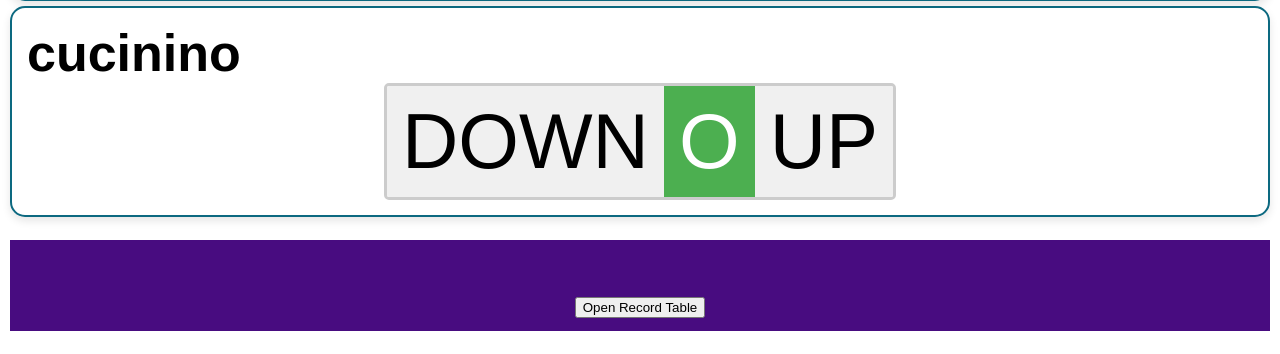
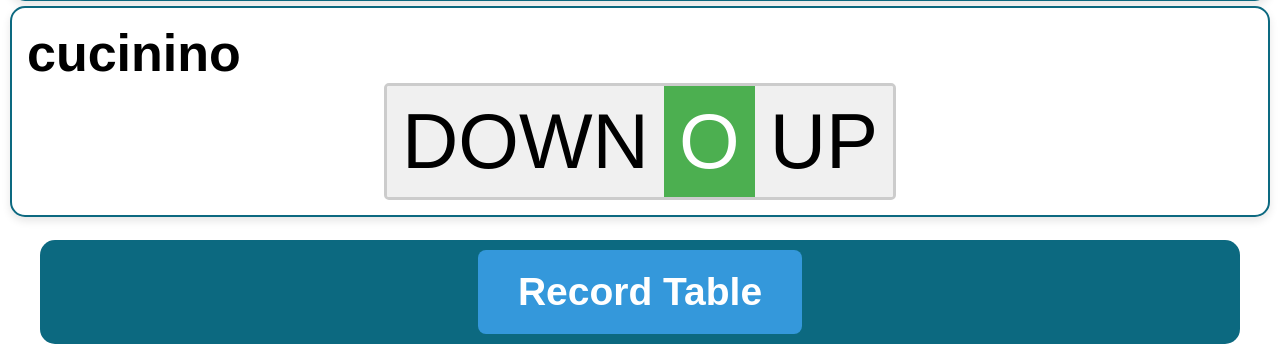
Before and after one commit to quasar-cod/ESP32_MySQL_RELAYS, a PHP site: page / in a window 1280 px wide. Shown: the part 545-899 px from the top of the page. Before the commit the page ends 876 px from the top, so only its background shows below. Run offline with PHP 8.4, Linux system fonts and the light colour scheme; data comes from the database, SQL or seed files in the repository.

Commit message:
piccoli aggiustamenti

```diff
--- a/php/index.php
+++ b/php/index.php
@@ -127,8 +127,13 @@
     <p>Loading data...</p>
   </div>
   <br>
-  <div class="topnav">
-    <button onclick="window.open('recordtable.php', '_blank');">Open Record Table</button>
+  <div class="cards">
+    <div class="card-header" style="border-radius: 15px;">
+      <button onclick="window.open('recordtable.php', '_blank');"
+      style="padding: 20px 40px; font-size: 1.5rem; font-weight: bold; cursor: pointer; background-color: #3498db;
+      color: white; border: none; border-radius: 8px; transition: background-color 0.3s;">Record Table</button>
+      <h3 style="font-size: 0.7rem;"></h3>
+    </div>
   </div>
 <script>
 //------------------------------------------------------------
```
Also changed, not shown: 1 other file.
